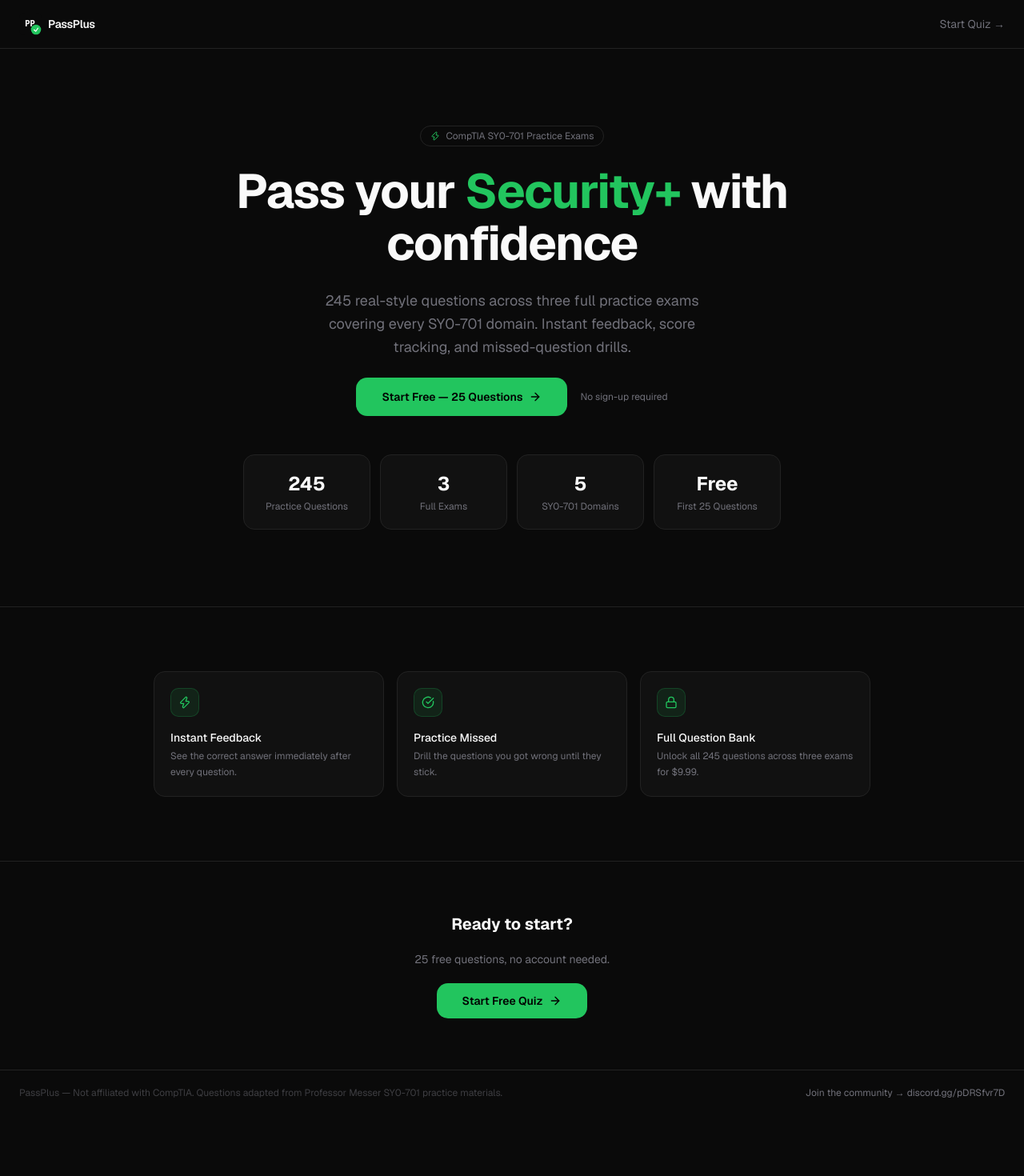
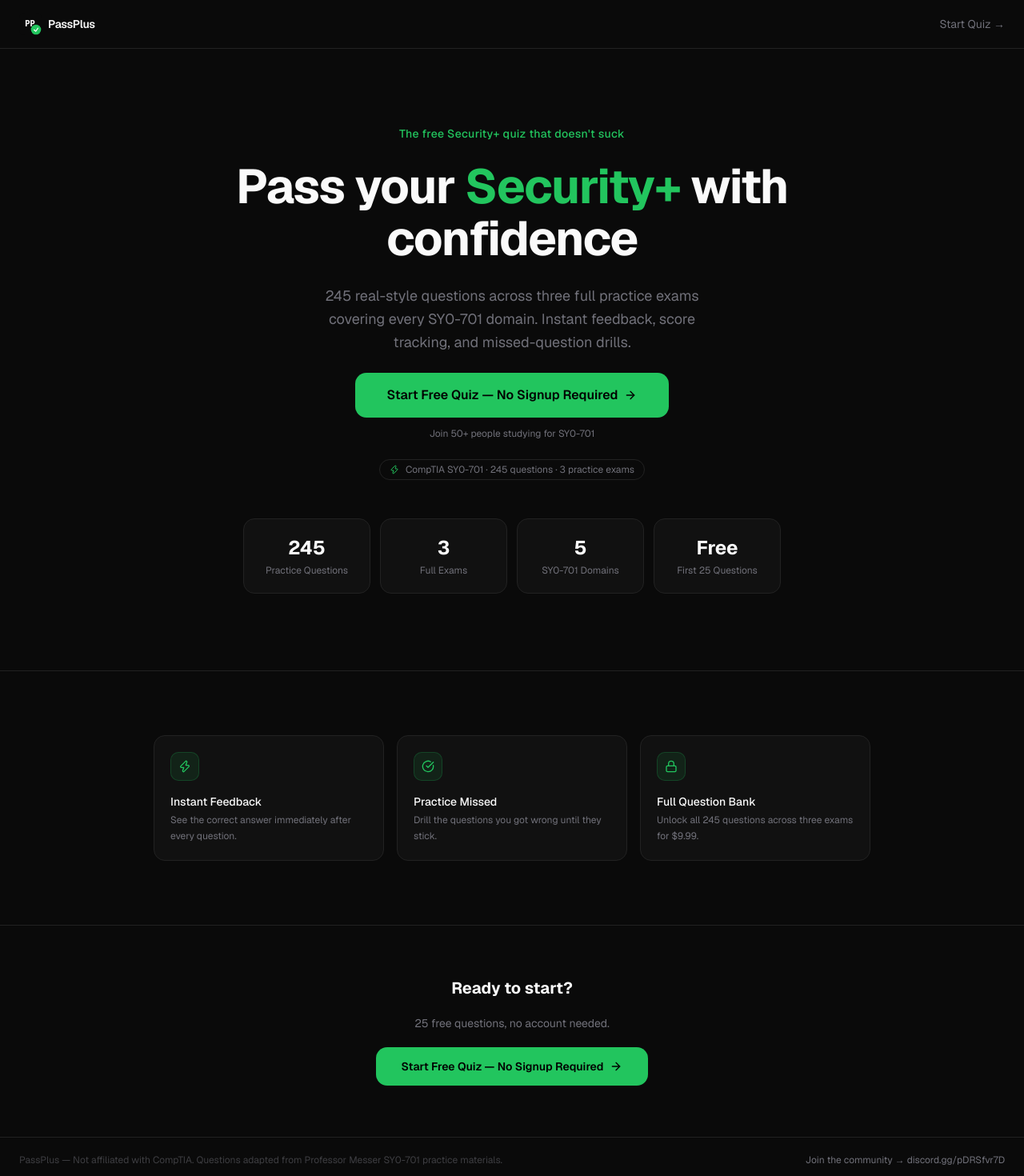
Before and after one commit to RayyanNahavandi/passplus, a Next.js app: page / in a window 1280 px wide. Shown: the top 1470 px of the page at 80% size. Before the commit the page ends 1394 px from the top, so only its background shows below. Built offline with nearby package versions, Linux system fonts and the light colour scheme.

Commit message:
improve landing page conversion

```diff
--- a/app/page.tsx
+++ b/app/page.tsx
@@ -38,15 +38,14 @@
       </nav>
 
       {/* Hero */}
-      <section className="flex flex-1 flex-col items-center justify-center text-center px-6 py-24 gap-12">
+      <section className="flex flex-1 flex-col items-center justify-center text-center px-6 py-16 sm:py-24 gap-12">
         <div className="flex flex-col items-center gap-6 max-w-3xl w-full">
-          <motion.div
+          <motion.p
             {...fadeUp(0)}
-            className="inline-flex items-center gap-2 border border-border rounded-full px-3 py-1 text-xs text-muted-foreground"
+            className="text-sm text-accent-green font-medium tracking-wide"
           >
-            <Zap className="w-3 h-3 text-accent-green" />
-            CompTIA SY0-701 Practice Exams
-          </motion.div>
+            The free Security+ quiz that doesn&apos;t suck
+          </motion.p>
 
           <motion.h1
             {...fadeUp(0.1)}
@@ -67,20 +66,28 @@
           </motion.p>
 
           <motion.div
-            {...fadeUp(0.3)}
-            className="flex flex-col sm:flex-row items-center gap-4"
+            {...fadeUp(0.25)}
+            className="flex flex-col items-center gap-3 w-full sm:w-auto"
           >
             <Link
               href="/quiz"
               onClick={() => sendGAEvent("event", "quiz_started")}
-              className="group flex items-center gap-2 bg-accent-green hover:bg-accent-hover text-black font-semibold px-8 py-3.5 rounded-xl transition-colors text-sm min-h-[44px]"
+              className="group flex items-center justify-center gap-2 bg-accent-green hover:bg-accent-hover text-black font-semibold px-10 py-4 rounded-xl transition-colors text-base w-full sm:w-auto min-h-[52px]"
             >
-              Start Free — 25 Questions
+              Start Free Quiz — No Signup Required
               <ArrowRight className="w-4 h-4 transition-transform group-hover:translate-x-0.5" />
             </Link>
             <span className="text-xs text-muted-foreground">
-              No sign-up required
+              Join 50+ people studying for SY0-701
             </span>
+          </motion.div>
+
+          <motion.div
+            {...fadeUp(0.3)}
+            className="inline-flex items-center gap-2 border border-border rounded-full px-3 py-1 text-xs text-muted-foreground"
+          >
+            <Zap className="w-3 h-3 text-accent-green" />
+            CompTIA SY0-701 · 245 questions · 3 practice exams
           </motion.div>
         </div>
 
@@ -167,9 +174,9 @@
           <Link
             href="/quiz"
             onClick={() => sendGAEvent("event", "quiz_started")}
-            className="flex items-center gap-2 bg-accent-green hover:bg-accent-hover text-black font-semibold px-8 py-3 rounded-xl transition-colors text-sm min-h-[44px]"
+            className="flex items-center gap-2 bg-accent-green hover:bg-accent-hover text-black font-semibold px-8 py-3.5 rounded-xl transition-colors text-sm min-h-[48px] w-full sm:w-auto justify-center"
           >
-            Start Free Quiz
+            Start Free Quiz — No Signup Required
             <ArrowRight className="w-4 h-4" />
           </Link>
         </motion.div>
```
